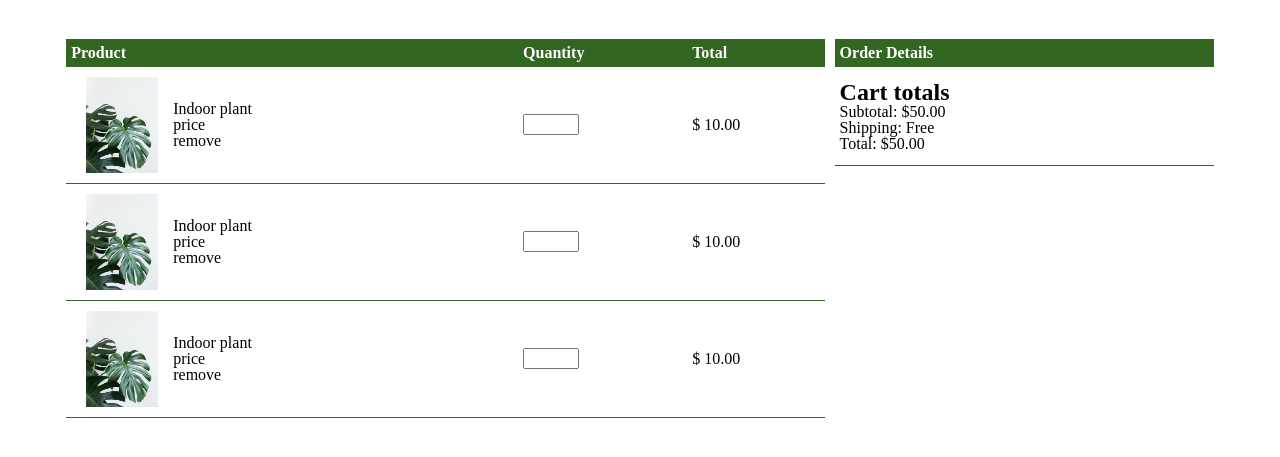
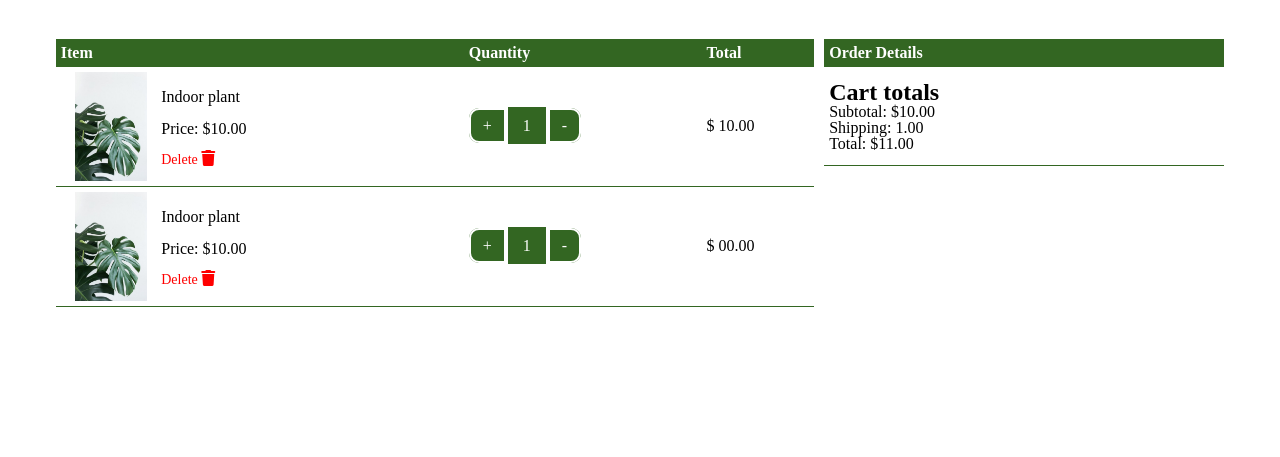
Before and after one commit to rohanchhetri/plant-e-commerce, a plain HTML site: page cart.html in a window 1280 px wide. Shown: the part 95-552 px from the top of the page. Drawn offline with Linux system fonts and the light colour scheme.

Commit message:
cartpage modified

```diff
--- a/cart.html
+++ b/cart.html
@@ -5,13 +5,17 @@
     <meta name="viewport" content="width=device-width, initial-scale=1.0" />
     <title>Cart</title>
     <link rel="shortcut icon" href="/src/favion.png" type="image/x-icon" />
+    <link
+      rel="stylesheet"
+      href="https://cdnjs.cloudflare.com/ajax/libs/font-awesome/6.0.0/css/all.min.css"
+    />
     <style>
-      span:hover {
+      #home:hover {
         cursor: pointer;
         text-decoration: underline;
       }
       .cart-container {
-        /* width: 80vw; */
+        /* width: 100vw; */
         /* margin: 80px 0; */
         display: flex;
         flex-direction: row;
@@ -27,11 +31,11 @@
 
       .table1 {
         width: 60%;
-        min-width: 320px;
+        min-width: 400px;
       }
       .table2 {
         width: 30%;
-        min-width: 320px;
+        min-width: 400px;
       }
       th {
         background-color: #336622;
@@ -43,21 +47,32 @@
         padding: 5px;
         border-bottom: 1px solid #336622;
       }
-      .product {
+      .item {
         display: flex;
+        justify-content: space-evenly;
         align-items: center;
+        width: 200px;
         line-height: 0;
       }
-      .product-image {
-        width: 72px;
-        height: 96px;
-        padding: 5px 15px;
+      .item-image {
+        min-width: 72px;
+        width: 20%;
+        min-height: 96px;
+
+        /* padding: 5px 15px; */
       }
-      .product-info {
-        /* display: flex;
+      .item-info {
+        display: flex;
         flex-direction: column;
-        justify-content: center; */
+        justify-content: center;
         /* padding: 5px 15px; */
+      }
+      .change-qty {
+        background-color: #336622;
+        color: white;
+        padding: 7px 12px;
+        /* border-radius: 5px; */
+        border: 2px solid white;
       }
     </style>
     <script src="/js/validation.js"></script>
@@ -65,7 +80,9 @@
   <body>
     <main>
       <p>
-        <span style="color: grey" onclick="goToPage('index.html')">Home </span>
+        <span id="home" style="color: grey" onclick="goToPage('index.html')"
+          >Home
+        </span>
         / Cart
       </p>
       <h1 style="text-align: center; font-weight: 400">Shopping Cart</h1>
@@ -73,63 +90,76 @@
       <div class="cart-container">
         <table class="table1">
           <tr>
-            <th>Product</th>
+            <th>Item</th>
             <th>Quantity</th>
             <th>Total</th>
           </tr>
-          <tr>
+          <tr class="items">
             <td>
-              <div class="product">
-                <img
-                  class="product-image"
-                  src="/src/bedroom-plant.jpg"
-                  alt=""
-                />
-                <div class="product-info">
+              <div class="item">
+                <img class="item-image" src="/src/bedroom-plant.jpg" alt="" />
+                <div class="item-info">
                   <p>Indoor plant</p>
-                  <p>price</p>
-                  <p>remove</p>
+                  <p>Price: $<span id="item_price">10</span>.00</p>
+                  <p onclick="deleteItem()" style="color: red; margin: 5px 0">
+                    <span style="font-size: 14px">Delete </span>
+                    <i id="delete_item" class="fa-solid fa-trash"></i>
+                  </p>
                 </div>
               </div>
             </td>
-            <td><input type="number" min="1" max="10" /></td>
-            <td>$ 10.00</td>
+            <td>
+              <span
+                class="change-qty"
+                id="increase_qty"
+                style="border-radius: 10px 0 0 10px"
+                >+</span
+              ><span class="change-qty" id="item_qty" style="padding: 10px 15px"
+                >1</span
+              ><span
+                class="change-qty"
+                id="decrease_qty"
+                style="border-radius: 0 10px 10px 0"
+                >-</span
+              >
+            </td>
+            <td>$ <span id="total">00.00</span></td>
           </tr>
-          <tr>
+          <tr class="items">
             <td>
-              <div class="product">
-                <img
-                  class="product-image"
-                  src="/src/bedroom-plant.jpg"
-                  alt=""
-                />
-                <div class="product-info">
+              <div class="item">
+                <img class="item-image" src="/src/bedroom-plant.jpg" alt="" />
+                <div class="item-info">
                   <p>Indoor plant</p>
-                  <p>price</p>
-                  <p>remove</p>
+                  <p>Price: $<span id="item_price">10</span>.00</p>
+                  <p
+                    onclick="deleteItem(this)"
+                    style="color: red; margin: 5px 0"
+                  >
+                    <span style="font-size: 14px">Delete </span>
+                    <i id="delete_item" class="fa-solid fa-trash"></i>
+                  </p>
                 </div>
               </div>
             </td>
-            <td><input type="number" min="1" max="10" /></td>
-            <td>$ 10.00</td>
-          </tr>
-          <tr>
             <td>
-              <div class="product">
-                <img
-                  class="product-image"
-                  src="/src/bedroom-plant.jpg"
-                  alt=""
-                />
-                <div class="product-info">
-                  <p>Indoor plant</p>
-                  <p>price</p>
-                  <p>remove</p>
-                </div>
-              </div>
+              <span
+                class="change-qty"
+                id="increase_qty"
+                style="border-radius: 10px 0 0 10px"
+                onclick="increaseQty()"
+                >+</span
+              ><span class="change-qty" id="item_qty" style="padding: 10px 15px"
+                >1</span
+              ><span
+                class="change-qty"
+                id="decrease_qty"
+                style="border-radius: 0 10px 10px 0"
+                onclick="decreaseQty()"
+                >-</span
+              >
             </td>
-            <td><input type="number" min="1" max="10" /></td>
-            <td>$ 10.00</td>
+            <td>$ <span id="total">00.00</span></td>
           </tr>
         </table>
         <table class="table2">
@@ -138,16 +168,56 @@
           </tr>
           <tr>
             <td>
-              <div class="product" style="display: block">
+              <div class="item" style="display: block">
                 <h2>Cart totals</h2>
-                <p>Subtotal: <span>$50.00</span></p>
-                <p>Shipping: <span>Free</span></p>
-                <p>Total: <span>$50.00</span></p>
+                <p>Subtotal: $<span id="sub_total">00.00</span></p>
+                <p>Shipping: <span id="shipping">00.00</span></p>
+                <p>Total: $<span id="cart_total">00.00</span></p>
               </div>
             </td>
           </tr>
         </table>
       </div>
     </main>
+    <script>
+      let item = document.getElementById("item_qty").innerHTML;
+      const increaseQty = () => {
+        item++;
+        document.getElementById("item_qty").innerHTML = item;
+        calculateTotal();
+      };
+      const decreaseQty = () => {
+        if (item > 1) {
+          item--;
+          document.getElementById("item_qty").innerHTML = item;
+          calculateTotal();
+        }
+      };
+
+      const calculateTotal = () => {
+        let price = document.getElementById("item_price").innerHTML;
+        let total = item * price;
+        let shipping = document.getElementById("shipping");
+        let shippingCost = 0;
+        document.getElementById("total").innerHTML = total.toFixed(2);
+        document.getElementById("sub_total").innerHTML = total.toFixed(2);
+        if (total > 100) {
+          shipping.innerHTML = "Free";
+        } else {
+          shippingCost = (10 / 100) * total;
+          shipping.innerHTML = shippingCost.toFixed(2);
+        }
+        document.getElementById("cart_total").innerHTML = (
+          total + shippingCost
+        ).toFixed(2);
+      };
+      calculateTotal();
+
+      const deleteItem = () => {
+        let cart_item = document.querySelector(".items");
+        cart_item.remove();
+        alert("Item removed from cart");
+      };
+    </script>
   </body>
 </html>
```
